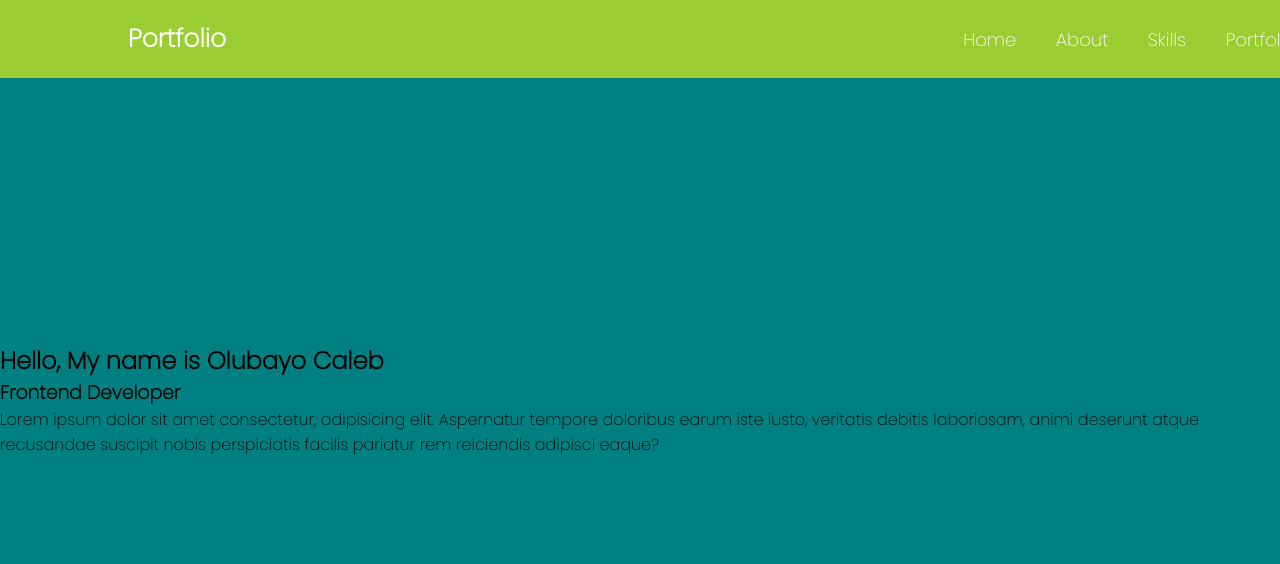
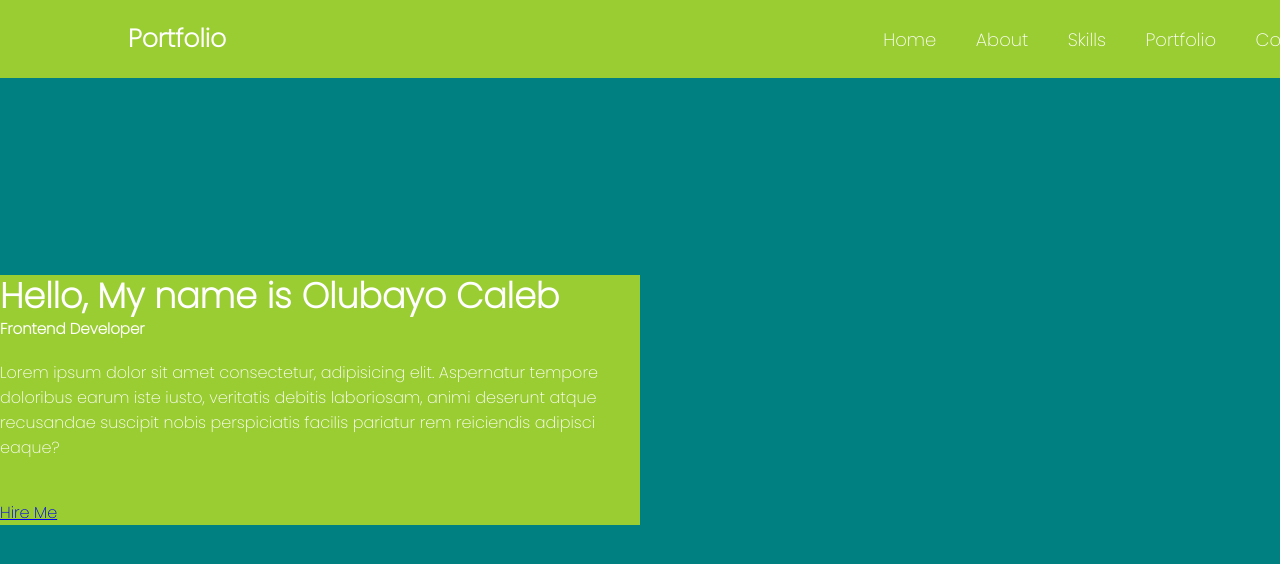
Before and after one commit to Dev-Caleb/TIIDELab-Portfolio, a plain HTML site: page index.html in a window 1280 px wide. Drawn offline with Linux system fonts and the light colour scheme.

Commit message:
created a div for profile picture

```diff
--- a/index.html
+++ b/index.html
@@ -10,14 +10,12 @@
 <body>
   <header class="header">
     <a href="#" class="logo">Portfolio</a>
-
     <nav class="navbar">
       <a href="#" class="active">Home</a>
       <a href="#">About</a>
       <a href="#">Skills</a>
       <a href="#">Portfolio</a>
       <a href="#">Contact</a>
-
     </nav>
   </header>
 
@@ -32,6 +30,13 @@
           suscipit nobis perspiciatis
            facilis pariatur rem reiciendis adipisci eaque?</p>
 
+           <a href="#" class="btn">Hire Me</a>
+
+      </div>
+      <div class="home-img">
+        <div class="glowing-circle"></div>
+
+
       </div>
 
     </section>
--- a/style.css
+++ b/style.css
@@ -8,6 +8,7 @@
 
 body{
   background-color: teal;
+  color: white;
 }
 
 .header{
@@ -39,6 +40,21 @@ body{
   font-weight: 500;
   margin-left: 35px;
 }
+/*.navbar {
+  overflow: hidden;
+  display: flex;
+  justify-content: flex-end;
+  align-items: center;
+  flex: 1;
+}
+*/
+
+.header {
+  max-width: 1200px;
+  margin: 0 auto;
+  /* rest of your styles */
+}
+
 
 .home{
   width: 100%;
@@ -46,3 +62,25 @@ body{
   display: flex;
   align-items: center;
 }
+
+.home-content{
+background: yellowgreen;
+max-width: 50%;
+}
+
+.home-content h1{
+  font-size: 35px;
+  font-weight: 700;
+  line-height: 1.2;
+}
+
+.home-content h3{
+  font-size: 15px;
+  font-weight: 700;
+}
+
+.home-content p{
+  font-size: 16px;
+  margin: 20px 0 40px;
+
+}
```
Lines whose indentation alone changed are shown as unchanged.
